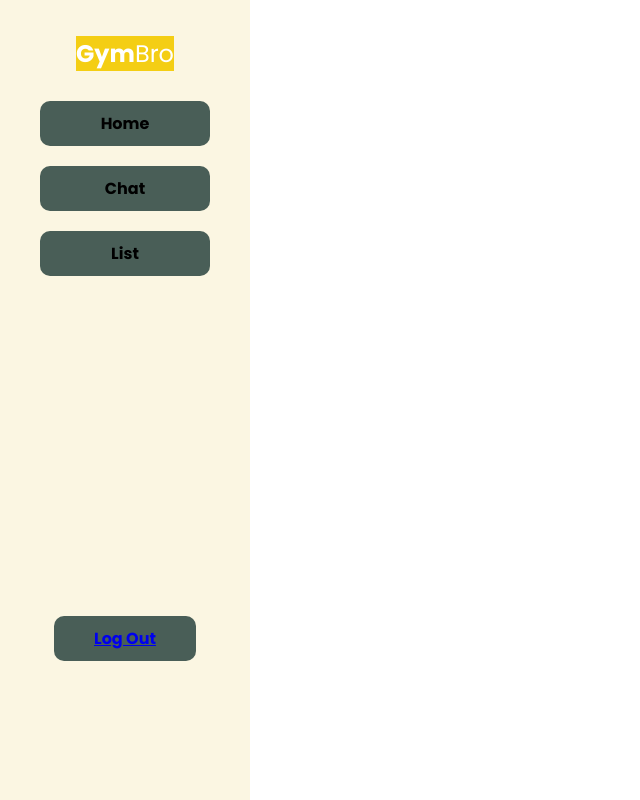
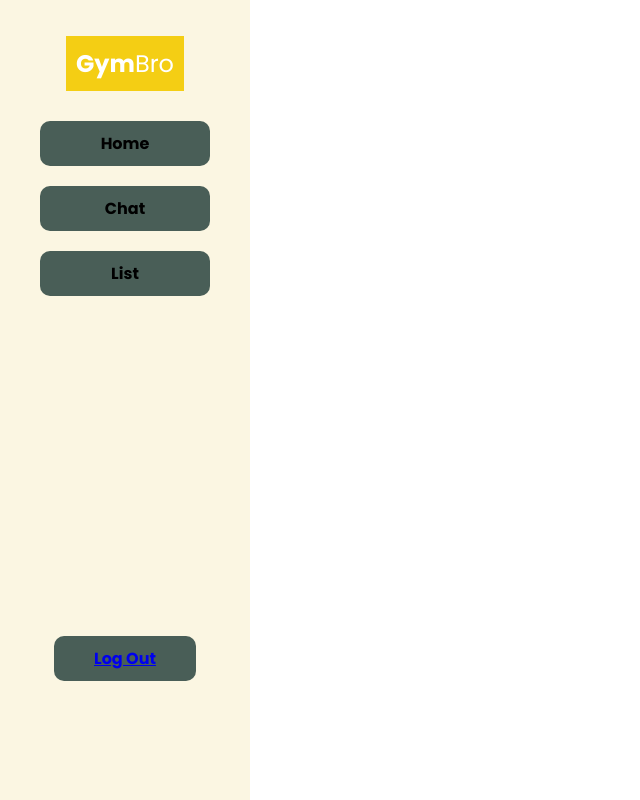
Before and after one commit to sortascary/GarudaHacks, a React (Vite) app in the folder Hackathon/: page /Sidebar in a window 1280 px wide. Shown: the whole page, without its empty margins (0-640 px from the left). Built offline with nearby package versions, Linux system fonts and the light colour scheme; no server answers; sample sign-in values are in the browser's storage.

Commit message:
aku sendiri yang kerja ini mah

```diff
--- a/Hackathon/src/Style.css
+++ b/Hackathon/src/Style.css
@@ -40,6 +40,7 @@ body{
     color: #ffffff; /* Warna teks */
     font-weight: bold; /* Tebal teks */
     background-color: rgb(244, 206, 20);
+    padding: 10px 0px 10px 10px;
 
   }
   .Sidebar .logo1 {
@@ -47,6 +48,7 @@ body{
     color: #ffffff;
     font-weight: lighter;
     background-color: rgb(244, 206, 20);
+    padding: 10px 10px 10px 0px;
   }
   .Sidebar .home a,
   .Sidebar .chat a,
```
